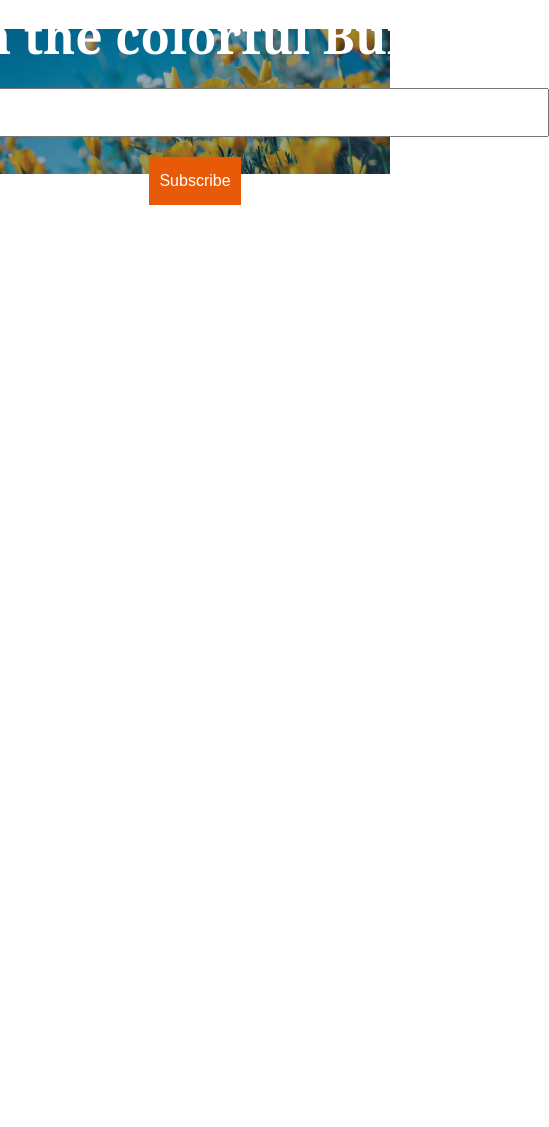
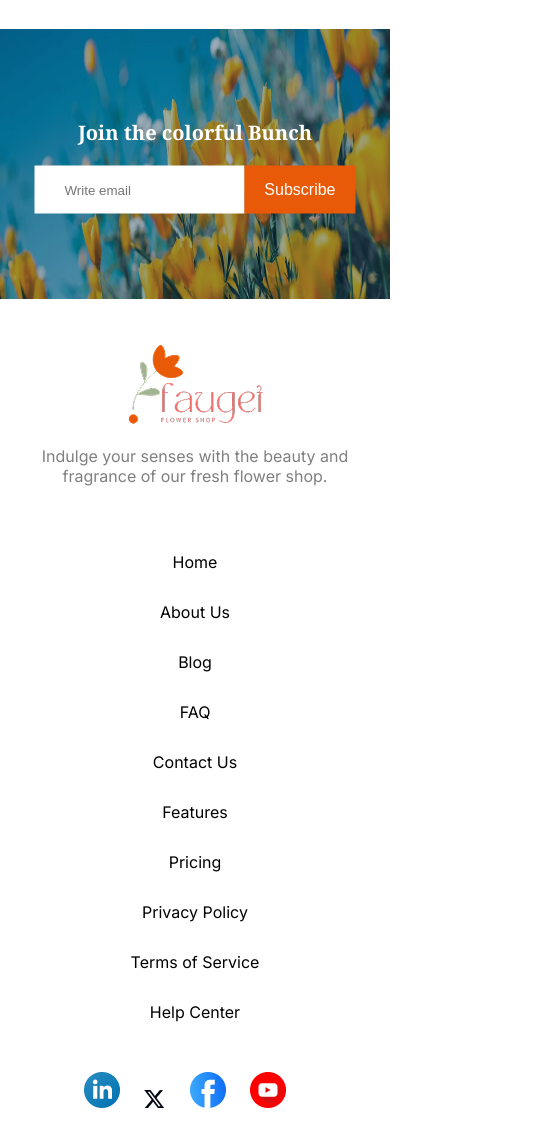
Before and after one commit to grapcode/Responsive-Flowers-Assignment-2, a plain HTML site: page index.html in a window 390 px wide. Shown: the part 4313-5440 px from the top of the page, 549 px wide, since content can reach past the window. Before the commit the page ends 4518 px from the top, so only its background shows below. Drawn offline with Linux system fonts and the light colour scheme.

Commit message:
added the footer section

```diff
--- a/index.html
+++ b/index.html
@@ -153,8 +153,30 @@
             </div>
         </section>
     </main>
-    <footer>
-
+    <footer class="middle-center footer-container">
+        <!-- .footer-left>img+p^.footer-middle>a*10^.footer-right>img*4 -->
+        <div class="footer-left">
+            <img src="./assets/logo.png" alt="">
+            <p>Indulge your senses with the beauty and fragrance of our fresh flower shop. </p>
+        </div>
+        <div class="footer-middle">
+            <a href="">Home</a>
+            <a href="">About Us</a>
+            <a href="">Blog</a>
+            <a href="">FAQ</a>
+            <a href="">Contact Us</a>
+            <a href="">Features</a>
+            <a href="">Pricing</a>
+            <a href="">Privacy Policy</a>
+            <a href="">Terms of Service</a>
+            <a href="">Help Center</a>
+        </div>
+        <div class="footer-right">
+            <img src="./assets/icon-linkedin.png" alt="">
+            <img src="./assets/icon-twitter.png" alt="">
+            <img src="./assets/icon-facebook.png" alt="">
+            <img src="./assets/icon-youtube.png" alt="">
+        </div>
     </footer>
 </body>
 
--- a/style.css
+++ b/style.css
@@ -48,17 +48,6 @@ p {
     font-size: 600;
     font-size: 16px;
 }
-
-.primary-btn-2 {
-    background-color: #e95a08;
-    padding: 15px 10px;
-    border: none;
-    margin-top: 20px;
-    color: #fff;
-    font-size: 600;
-    font-size: 16px;
-}
-
 
 /* navbar styles  */
 .navbar {
@@ -249,27 +238,70 @@ h6 {
 }
 
 /* join styles  */
-.join{
+.join {
     position: relative;
 }
-.join img{
+
+.join img {
     width: 100%;
 }
-.join-container{
+
+.join-container {
     position: absolute;
     left: 50%;
     top: 50%;
     transform: translate(-50%, -50%);
     text-align: center;
 }
-.join-container h3{
+
+.join-container h3 {
     font-size: 3rem;
     color: #fff;
 }
-.join-container input{
-    width: 644px;
+
+.join-input {
+    display: flex;
+    width: 830px;
+}
+
+.join-input input {
+    flex: 1;
+    width: 100%;
+    border: none;
     padding: 15px 30px;
     margin-top: 20px;
+}
+
+.primary-btn-2 {
+    background-color: #e95a08;
+    padding: 15px 20px;
+    border: none;
+    margin-top: 20px;
+    color: #fff;
+    font-size: 600;
+    font-size: 16px;
+}
+
+/* footer styles  */
+.footer-container {
+    display: grid;
+    grid-template-columns: repeat(3, 1fr);
+    gap: 110px;
+}
+
+.footer-middle {
+    display: grid;
+    grid-template-columns: repeat(2, 1fr);
+    gap: 30px;
+}
+
+.footer-middle a {
+    text-decoration: none;
+    color: #000;
+}
+
+.footer-right img {
+    margin-right: 20px;
 }
 
 /* responsive for mobile  */
@@ -359,4 +391,36 @@ h6 {
     .deals-right-image h5 {
         font-size: 1.25rem;
     }
+
+    /* join style  */
+    .join-container h3 {
+        font-size: 1.25rem;
+        color: #fff;
+    }
+
+    .join-input {
+        width: 321px;
+    }
+
+    .join img {
+        height: 270px;
+    }
+
+    /* footer styles  */
+    .footer-container {
+        grid-template-columns: 1fr;
+        text-align: center;
+        gap: 50px;
+        padding: 0 30px;
+    }
+
+    .footer-middle {
+        display: grid;
+        grid-template-columns: repeat(1, 1fr);
+        gap: 30px;
+    }
+
+    .footer-right {
+        text-align: center;
+    }
 }
```
